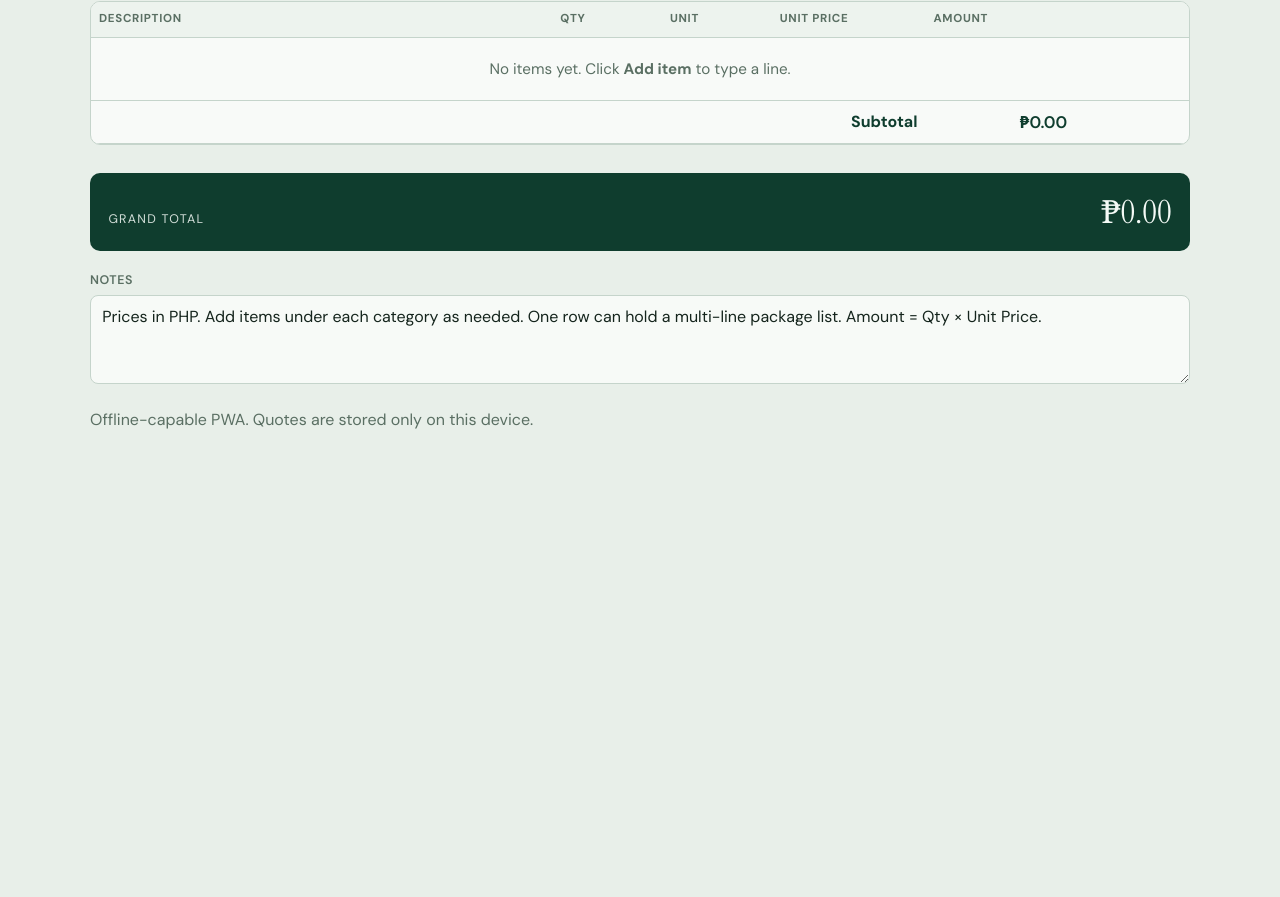
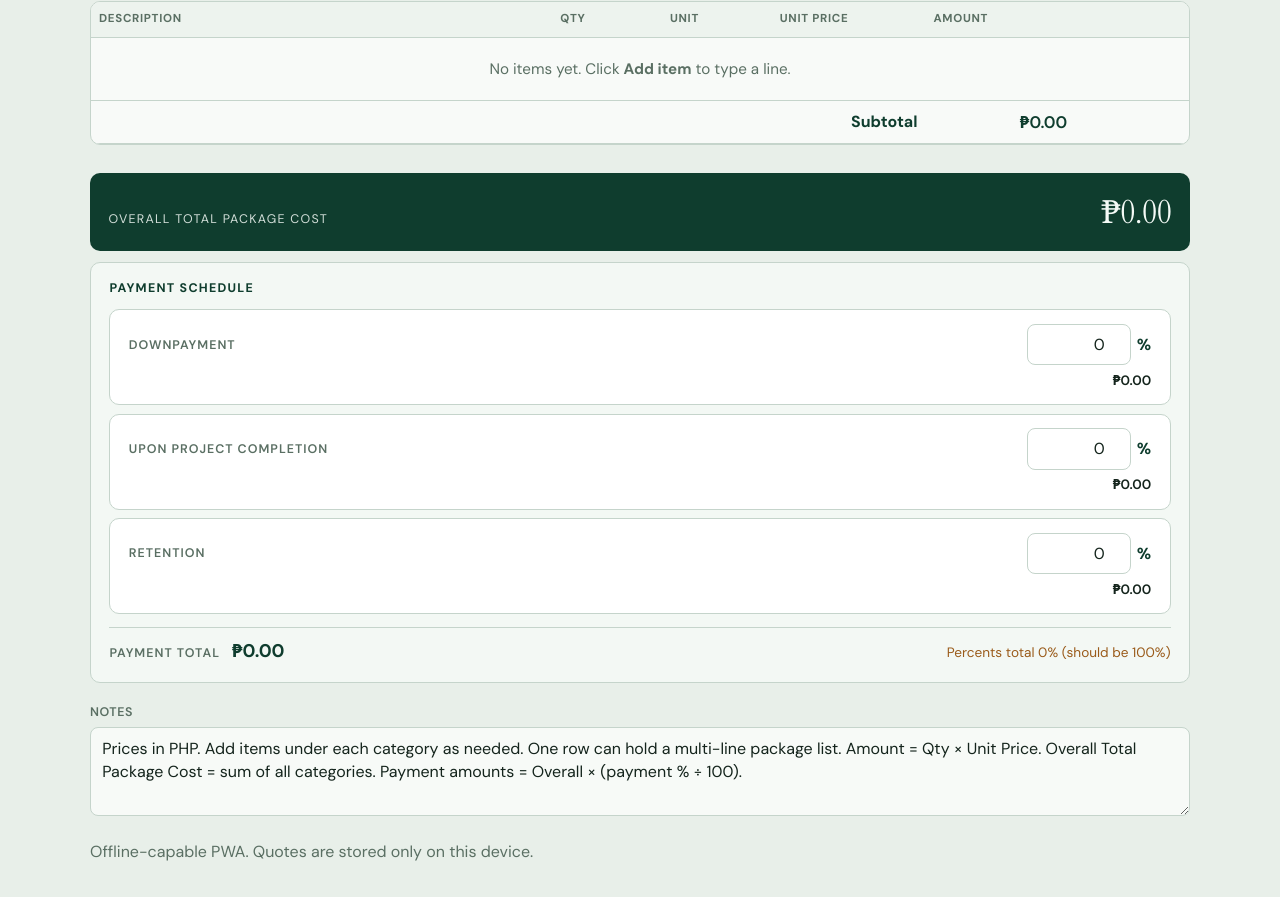
Before and after one commit to phelsajc/rfq, a React (Vite) app: page / in a window 1280 px wide. Shown: the part 909-1806 px from the top of the page. Before the commit the page ends 1388 px from the top, so only its background shows below. Built offline with nearby package versions, Linux system fonts and the light colour scheme.

Commit message:
add Overall total package cost

```diff
--- a/src/App.jsx
+++ b/src/App.jsx
@@ -5,8 +5,9 @@ import {
   categoryTotal,
   createDefaultRfq,
   emptyItem,
-  grandTotal,
   normalizeRfq,
+  overallPackageCost,
+  paymentSchedule,
 } from './rfqDefaults'
 
 function formatMoney(value) {
@@ -54,7 +55,8 @@ export default function App() {
     return () => clearTimeout(timer)
   }, [rfq, status])
 
-  const total = useMemo(() => grandTotal(rfq), [rfq])
+  const packageTotal = useMemo(() => overallPackageCost(rfq), [rfq])
+  const payments = useMemo(() => paymentSchedule(rfq), [rfq])
 
   const updateMeta = useCallback((field, value) => {
     setRfq((prev) => ({ ...prev, [field]: value }))
@@ -284,9 +286,47 @@ export default function App() {
         )
       })}
 
-      <section className="grand" aria-label="Grand total">
-        <span>Grand total</span>
-        <strong>{formatMoney(total)}</strong>
+      <section className="totals-block" aria-label="Package totals">
+        <div className="grand" aria-label="Overall total package cost">
+          <span>Overall total package cost</span>
+          <strong>{formatMoney(packageTotal)}</strong>
+        </div>
+
+        <div className="payment-block" aria-label="Payment schedule">
+          <h3 className="payment-title">Payment schedule</h3>
+          {payments.rows.map((row) => (
+            <label key={row.id} className="percent-row payment-row">
+              <span>{row.title}</span>
+              <div className="percent-input">
+                <input
+                  type="number"
+                  min="0"
+                  step="0.01"
+                  value={rfq[row.field]}
+                  onChange={(e) => updateMeta(row.field, e.target.value)}
+                  aria-label={`${row.title} percent`}
+                />
+                <span className="percent-suffix">%</span>
+              </div>
+              <span className="percent-hint amount-hint">{formatMoney(row.amount)}</span>
+            </label>
+          ))}
+          <div className="payment-footer">
+            <div className="payment-sum">
+              <span>Payment total</span>
+              <strong>{formatMoney(payments.amountSum)}</strong>
+            </div>
+            <p
+              className={
+                payments.isComplete ? 'payment-status ok' : 'payment-status warn'
+              }
+            >
+              {payments.isComplete
+                ? 'Percents total 100%'
+                : `Percents total ${payments.percentSum}% (should be 100%)`}
+            </p>
+          </div>
+        </div>
       </section>
 
       <section className="notes">
--- a/src/index.css
+++ b/src/index.css
@@ -204,16 +204,26 @@ body {
   font-size: 0.95rem;
 }
 
+.totals-block {
+  margin: 1.5rem 0 0.5rem;
+  display: flex;
+  flex-direction: column;
+  gap: 0.65rem;
+}
+
 .grand {
   display: flex;
   align-items: baseline;
   justify-content: space-between;
   gap: 1rem;
-  margin: 1.5rem 0 0.5rem;
   padding: 1rem 1.15rem;
   border-radius: var(--radius);
   background: var(--bg-deep);
   color: #f4faf6;
+}
+
+.grand-sub {
+  background: color-mix(in srgb, var(--bg-deep) 78%, white);
 }
 
 .grand span {
@@ -228,6 +238,138 @@ body {
   font-size: clamp(1.5rem, 4vw, 2rem);
   font-weight: 400;
   font-variant-numeric: tabular-nums;
+}
+
+.percent-row {
+  display: grid;
+  grid-template-columns: 1fr auto;
+  grid-template-areas:
+    'label input'
+    'hint hint';
+  gap: 0.35rem 1rem;
+  align-items: center;
+  padding: 0.85rem 1.15rem;
+  border: 1px solid var(--line);
+  border-radius: var(--radius);
+  background: var(--surface);
+}
+
+.percent-row > span:first-child {
+  grid-area: label;
+  font-size: 0.78rem;
+  font-weight: 600;
+  letter-spacing: 0.08em;
+  text-transform: uppercase;
+  color: var(--muted);
+}
+
+.percent-input {
+  grid-area: input;
+  display: flex;
+  align-items: center;
+  gap: 0.35rem;
+}
+
+.percent-input input {
+  width: 6.5rem;
+  border: 1px solid var(--line);
+  background: #fff;
+  border-radius: 8px;
+  padding: 0.5rem 0.65rem;
+  font: inherit;
+  font-variant-numeric: tabular-nums;
+  text-align: right;
+  color: var(--ink);
+}
+
+.percent-input input:focus {
+  outline: 2px solid color-mix(in srgb, var(--accent) 45%, white);
+  border-color: var(--accent);
+}
+
+.percent-suffix {
+  font-weight: 700;
+  color: var(--bg-deep);
+}
+
+.percent-hint {
+  grid-area: hint;
+  font-size: 0.85rem;
+  color: var(--muted);
+}
+
+.payment-block {
+  display: flex;
+  flex-direction: column;
+  gap: 0.55rem;
+  padding: 1rem 1.15rem 1.1rem;
+  border: 1px solid var(--line);
+  border-radius: var(--radius);
+  background: color-mix(in srgb, var(--surface) 88%, #d9e8de);
+}
+
+.payment-title {
+  margin: 0 0 0.25rem;
+  font-size: 0.78rem;
+  letter-spacing: 0.1em;
+  text-transform: uppercase;
+  color: var(--bg-deep);
+  font-weight: 700;
+}
+
+.payment-row {
+  background: #fff;
+}
+
+.amount-hint {
+  font-variant-numeric: tabular-nums;
+  font-weight: 600;
+  color: var(--ink);
+  text-align: right;
+}
+
+.payment-footer {
+  display: flex;
+  flex-wrap: wrap;
+  align-items: baseline;
+  justify-content: space-between;
+  gap: 0.5rem 1rem;
+  margin-top: 0.25rem;
+  padding-top: 0.65rem;
+  border-top: 1px solid var(--line);
+}
+
+.payment-sum {
+  display: flex;
+  align-items: baseline;
+  gap: 0.75rem;
+}
+
+.payment-sum span {
+  font-size: 0.78rem;
+  letter-spacing: 0.08em;
+  text-transform: uppercase;
+  color: var(--muted);
+  font-weight: 600;
+}
+
+.payment-sum strong {
+  font-variant-numeric: tabular-nums;
+  font-size: 1.15rem;
+  color: var(--bg-deep);
+}
+
+.payment-status {
+  margin: 0;
+  font-size: 0.85rem;
+}
+
+.payment-status.ok {
+  color: var(--accent);
+}
+
+.payment-status.warn {
+  color: #9a5b1a;
 }
 
 .items {
--- a/src/rfqDefaults.js
+++ b/src/rfqDefaults.js
@@ -33,6 +33,21 @@ function emptyCategories() {
   }))
 }
 
+export const PAYMENT_DEFS = [
+  { id: 'downpayment', field: 'downpaymentPercent', title: 'Downpayment' },
+  {
+    id: 'completion',
+    field: 'completionPercent',
+    title: 'Upon Project Completion',
+  },
+  { id: 'retention', field: 'retentionPercent', title: 'Retention' },
+]
+
+function readPercent(value) {
+  if (value === '' || value == null) return 0
+  return Number(value) || 0
+}
+
 /** Fresh RFQ: three categories, no prefilled items — add as needed. */
 export function createDefaultRfq() {
   return {
@@ -42,7 +57,10 @@ export function createDefaultRfq() {
     preparedBy: '',
     date: new Date().toISOString().slice(0, 10),
     notes:
-      'Prices in PHP. Add items under each category as needed. One row can hold a multi-line package list. Amount = Qty × Unit Price.',
+      'Prices in PHP. Add items under each category as needed. One row can hold a multi-line package list. Amount = Qty × Unit Price. Overall Total Package Cost = sum of all categories. Payment amounts = Overall × (payment % ÷ 100).',
+    downpaymentPercent: 0,
+    completionPercent: 0,
+    retentionPercent: 0,
     categories: emptyCategories(),
     updatedAt: new Date().toISOString(),
   }
@@ -52,10 +70,19 @@ export function createDefaultRfq() {
 export function normalizeRfq(data) {
   if (!data) return createDefaultRfq()
 
+  const { packagePercent: _dropPackage, ...withoutPackage } = data
+
+  const paymentFields = {
+    downpaymentPercent: readPercent(data.downpaymentPercent),
+    completionPercent: readPercent(data.completionPercent),
+    retentionPercent: readPercent(data.retentionPercent),
+  }
+
   if (Array.isArray(data.categories) && data.categories.length) {
     const byId = Object.fromEntries(data.categories.map((c) => [c.id, c]))
     return {
-      ...data,
+      ...withoutPackage,
+      ...paymentFields,
       categories: CATEGORY_DEFS.map((def) => {
         const existing = byId[def.id]
         return {
@@ -71,8 +98,12 @@ export function normalizeRfq(data) {
   if (Array.isArray(data.items)) {
     const categories = emptyCategories()
     categories[0].items = data.items
-    const { items: _drop, ...rest } = data
-    return { ...rest, categories }
+    const { items: _drop, packagePercent: _dropPct, ...rest } = data
+    return {
+      ...rest,
+      ...paymentFields,
+      categories,
+    }
   }
 
   return createDefaultRfq()
@@ -85,3 +116,33 @@ export function categoryTotal(category) {
 export function grandTotal(rfq) {
   return (rfq?.categories || []).reduce((sum, cat) => sum + categoryTotal(cat), 0)
 }
+
+/** Overall Total Package Cost = sum of all category totals (no markup). */
+export function overallPackageCost(rfq) {
+  return grandTotal(rfq)
+}
+
+export function paymentAmount(overall, percent) {
+  return Math.round(overall * ((Number(percent) || 0) / 100) * 100) / 100
+}
+
+export function paymentSchedule(rfq) {
+  const overall = overallPackageCost(rfq)
+  const rows = PAYMENT_DEFS.map((def) => {
+    const percent = Number(rfq?.[def.field]) || 0
+    return {
+      ...def,
+      percent,
+      amount: paymentAmount(overall, percent),
+    }
+  })
+  const percentSum = rows.reduce((sum, row) => sum + row.percent, 0)
+  const amountSum = rows.reduce((sum, row) => sum + row.amount, 0)
+  return {
+    overall,
+    rows,
+    percentSum: Math.round(percentSum * 100) / 100,
+    amountSum: Math.round(amountSum * 100) / 100,
+    isComplete: Math.abs(percentSum - 100) < 0.001,
+  }
+}
```
